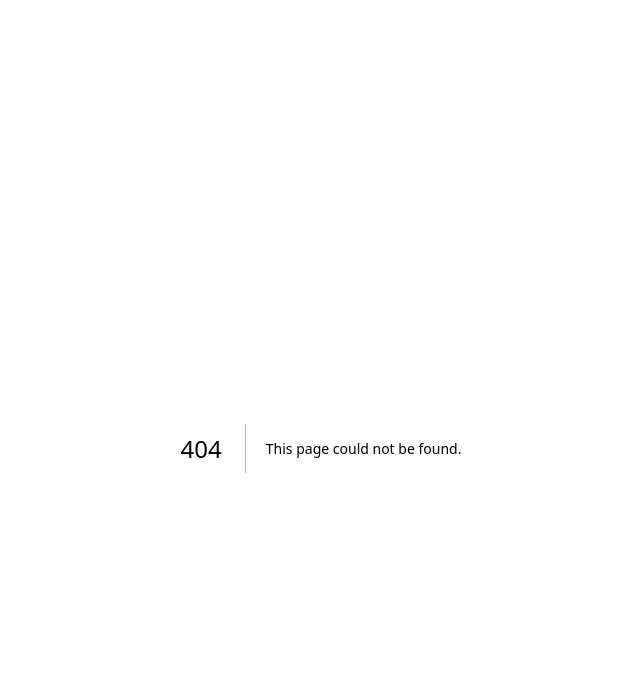
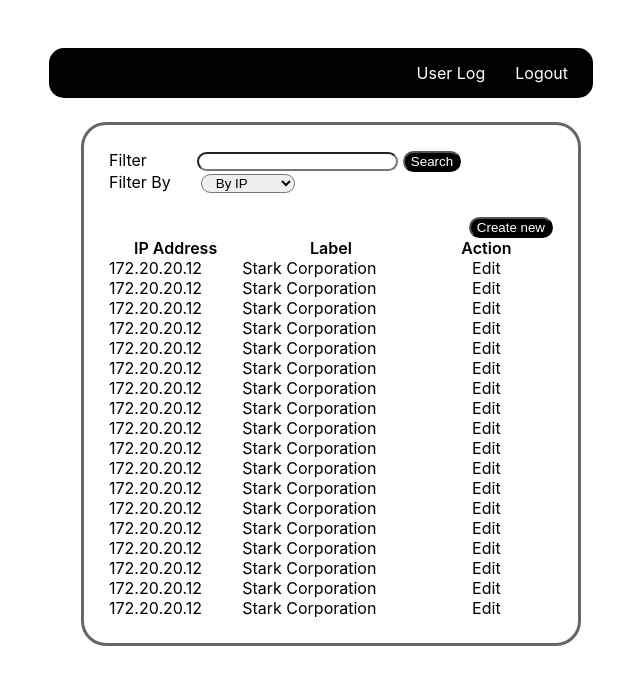
Before and after one commit to fransyosuaa/ad_group_frontend, a Next.js app: page /ip-management in a window 1280 px wide. Before the commit this address had no page. Shown: the top 684 px of the page, without its empty margins (319-959 px from the left). Built offline with nearby package versions, Linux system fonts and the light colour scheme.

Commit message:
ip-management design done (w/o pagination)

```diff
--- a/components/form/registerLogin.js
+++ b/components/form/registerLogin.js
@@ -25,6 +25,7 @@
     try {
       setIsLoading(true);
       // your code here
+      window.location.href = '/ip-management';
     } catch (error) {
       console.log(error);
     } finally {
--- /dev/null
+++ b/components/ui/filter.js
@@ -0,0 +1,28 @@
+import { useState } from 'react';
+import styles from '../../styles/components/ui/filter.module.scss';
+
+const Filter = ({ doFilter }) => {
+  const [filterText, setFilterText] = useState('');
+  const filterHandler = (e) => {
+    setFilterText(e.target.value);
+  };
+  const searchHandler = () => {
+    doFilter(filterText);
+  };
+
+  return (
+    <>
+      <div>
+        <label className={styles.label}>Filter</label>
+        <input className={styles.input} type="text" value={filterText} onChange={filterHandler} />
+        <button onClick={searchHandler}>Search</button>
+      </div>
+    </>
+  );
+};
+
+export default Filter;
+
+Filter.propTypes = {
+  doFilter: () => {}
+};
--- /dev/null
+++ b/components/ui/navigation.js
@@ -0,0 +1,21 @@
+import Link from 'next/link';
+import styles from '../../styles/components/ui/navigation.module.scss';
+
+const Navigation = () => {
+  return (
+    <>
+      <nav className={styles.nav}>
+        <ul>
+          <li>
+            <Link href="/user-log">User Log</Link>
+          </li>
+          <li>
+            <Link href="/">Logout</Link>
+          </li>
+        </ul>
+      </nav>
+    </>
+  );
+};
+
+export default Navigation;
--- a/pages/index.js
+++ b/pages/index.js
@@ -4,7 +4,7 @@
 
 const Home = () => {
   return (
-    <div className={styles.container}>
+    <div className="container">
       <main className={styles.main}>
         <Card>
           <RegisterLogin />
--- /dev/null
+++ b/pages/ip-management/index.js
@@ -0,0 +1,183 @@
+import Link from 'next/link';
+import { useState } from 'react';
+import Card from '../../components/ui/card';
+import Filter from '../../components/ui/filter';
+import Navigation from '../../components/ui/navigation';
+import styles from '../../styles/pages/ip-management.module.scss';
+
+const IpManagement = () => {
+  const [filterType, setFilterType] = useState('ip');
+
+  const filterTypeHandler = (e) => {
+    setFilterType(e.target.value);
+  };
+  const doFilter = (filterText) => {
+    console.log('doFilter parent', filterText);
+    if (filterText !== '' && filterType === 'ip') {
+      // check input ip regex or not
+    } else {
+      // logic here
+    }
+  };
+
+  return (
+    <>
+      <Navigation />
+      <div className="container">
+        <Card>
+          <div>
+            <Filter doFilter={doFilter} />
+            <div className={styles['filter-by']}>
+              <label>Filter By</label>
+              <select onChange={filterTypeHandler}>
+                <option value="ip">By IP</option>
+                <option value="label">By Label</option>
+              </select>
+            </div>
+          </div>
+          <div className={styles['section-two']}>
+            <div className={styles.create}>
+              <button>Create new</button>
+            </div>
+            <div className={styles.table}>
+              <div className={styles.table.div}>
+                <div>IP Address</div>
+                <div>Label</div>
+                <div>Action</div>
+              </div>
+              {/* should in loop here */}
+              <div className={styles['table-child']}>
+                <div>172.20.20.12</div>
+                <div>Stark Corporation</div>
+                <div>
+                  <Link href="blablabla/id">Edit</Link>
+                </div>
+              </div>
+              <div className={styles['table-child']}>
+                <div>172.20.20.12</div>
+                <div>Stark Corporation</div>
+                <div>
+                  <Link href="blablabla/id">Edit</Link>
+                </div>
+              </div>
+              <div className={styles['table-child']}>
+                <div>172.20.20.12</div>
+                <div>Stark Corporation</div>
+                <div>
+                  <Link href="blablabla/id">Edit</Link>
+                </div>
+              </div>
+              <div className={styles['table-child']}>
+                <div>172.20.20.12</div>
+                <div>Stark Corporation</div>
+                <div>
+                  <Link href="blablabla/id">Edit</Link>
+                </div>
+              </div>
+              <div className={styles['table-child']}>
+                <div>172.20.20.12</div>
+                <div>Stark Corporation</div>
+                <div>
+                  <Link href="blablabla/id">Edit</Link>
+                </div>
+              </div>
+              <div className={styles['table-child']}>
+                <div>172.20.20.12</div>
+                <div>Stark Corporation</div>
+                <div>
+                  <Link href="blablabla/id">Edit</Link>
+                </div>
+              </div>
+              <div className={styles['table-child']}>
+                <div>172.20.20.12</div>
+                <div>Stark Corporation</div>
+                <div>
+                  <Link href="blablabla/id">Edit</Link>
+                </div>
+              </div>
+              <div className={styles['table-child']}>
+                <div>172.20.20.12</div>
+                <div>Stark Corporation</div>
+                <div>
+                  <Link href="blablabla/id">Edit</Link>
+                </div>
+              </div>
+              <div className={styles['table-child']}>
+                <div>172.20.20.12</div>
+                <div>Stark Corporation</div>
+                <div>
+                  <Link href="blablabla/id">Edit</Link>
+                </div>
+              </div>
+              <div className={styles['table-child']}>
+                <div>172.20.20.12</div>
+                <div>Stark Corporation</div>
+                <div>
+                  <Link href="blablabla/id">Edit</Link>
+                </div>
+              </div>
+              <div className={styles['table-child']}>
+                <div>172.20.20.12</div>
+                <div>Stark Corporation</div>
+                <div>
+                  <Link href="blablabla/id">Edit</Link>
+                </div>
+              </div>
+              <div className={styles['table-child']}>
+                <div>172.20.20.12</div>
+                <div>Stark Corporation</div>
+                <div>
+                  <Link href="blablabla/id">Edit</Link>
+                </div>
+              </div>
+              <div className={styles['table-child']}>
+                <div>172.20.20.12</div>
+                <div>Stark Corporation</div>
+                <div>
+                  <Link href="blablabla/id">Edit</Link>
+                </div>
+              </div>
+              <div className={styles['table-child']}>
+                <div>172.20.20.12</div>
+                <div>Stark Corporation</div>
+                <div>
+                  <Link href="blablabla/id">Edit</Link>
+                </div>
+              </div>
+              <div className={styles['table-child']}>
+                <div>172.20.20.12</div>
+                <div>Stark Corporation</div>
+                <div>
+                  <Link href="blablabla/id">Edit</Link>
+                </div>
+              </div>
+              <div className={styles['table-child']}>
+                <div>172.20.20.12</div>
+                <div>Stark Corporation</div>
+                <div>
+                  <Link href="blablabla/id">Edit</Link>
+                </div>
+              </div>
+              <div className={styles['table-child']}>
+                <div>172.20.20.12</div>
+                <div>Stark Corporation</div>
+                <div>
+                  <Link href="blablabla/id">Edit</Link>
+                </div>
+              </div>
+              <div className={styles['table-child']}>
+                <div>172.20.20.12</div>
+                <div>Stark Corporation</div>
+                <div>
+                  <Link href="blablabla/id">Edit</Link>
+                </div>
+              </div>
+            </div>
+          </div>
+        </Card>
+      </div>
+    </>
+  );
+};
+
+export default IpManagement;
--- a/styles/Home.module.css
+++ b/styles/Home.module.css
@@ -1,7 +1,3 @@
-.container {
-  padding: 0 2rem;
-}
-
 .main {
   min-height: 100vh;
   padding: 4rem 0;
--- /dev/null
+++ b/styles/components/ui/filter.module.scss
@@ -0,0 +1,6 @@
+.label {
+  margin-right: 50px;
+}
+.input {
+  margin-right: 5px;
+}
--- /dev/null
+++ b/styles/components/ui/navigation.module.scss
@@ -0,0 +1,22 @@
+.nav {
+  height: 50px;
+  padding: 10px;
+  background: #000;
+  color: #fff;
+  display: flex;
+  align-items: center;
+  justify-content: flex-end;
+  border-radius: 15px;
+  margin-bottom: 24px;
+
+  ul {
+    display: flex;
+    justify-content: center;
+    align-items: center;
+    list-style: none;
+
+    li a {
+      margin: 5px 15px;
+    }
+  }
+}
--- a/styles/globals.css
+++ b/styles/globals.css
@@ -2,13 +2,33 @@
 body {
   padding: 0;
   margin: 0;
-  font-family: -apple-system, BlinkMacSystemFont, Segoe UI, Roboto, Oxygen,
-    Ubuntu, Cantarell, Fira Sans, Droid Sans, Helvetica Neue, sans-serif;
+  font-family: -apple-system, BlinkMacSystemFont, Segoe UI, Roboto, Oxygen, Ubuntu, Cantarell,
+    Fira Sans, Droid Sans, Helvetica Neue, sans-serif;
+}
+
+.container {
+  padding: 0 2rem;
+}
+
+button {
+  color: white;
+  background-color: black;
+  cursor: pointer;
+  border-radius: 15px;
+}
+
+input[type='text'],
+input[type='email'],
+input[type='password'],
+select {
+  border-radius: 15px;
+  padding: 0 10px;
 }
 
 a {
   color: inherit;
   text-decoration: none;
+  cursor: pointer;
 }
 
 * {
--- /dev/null
+++ b/styles/pages/ip-management.module.scss
@@ -0,0 +1,45 @@
+.filter-by {
+  label {
+    margin-right: 30px;
+  }
+}
+
+.section-two {
+  margin-top: 24px;
+
+  .create {
+    display: flex;
+    flex-direction: row-reverse;
+  }
+
+  .table {
+    width: 100%;
+
+    div {
+      display: flex;
+      flex-direction: row;
+
+      div {
+        justify-content: center;
+        font-weight: 600;
+        width: 30%;
+      }
+      div:nth-child(2) {
+        width: 40%;
+      }
+    }
+  }
+}
+
+.table-child {
+  display: flex;
+  flex-direction: row;
+
+  div {
+    justify-content: left !important;
+    font-weight: 400 !important;
+  }
+  div:nth-child(3) {
+    justify-content: center !important;
+  }
+}
```
Also changed, not shown: styles/components/form/registerLogin.module.scss (+0 -10 lines).
